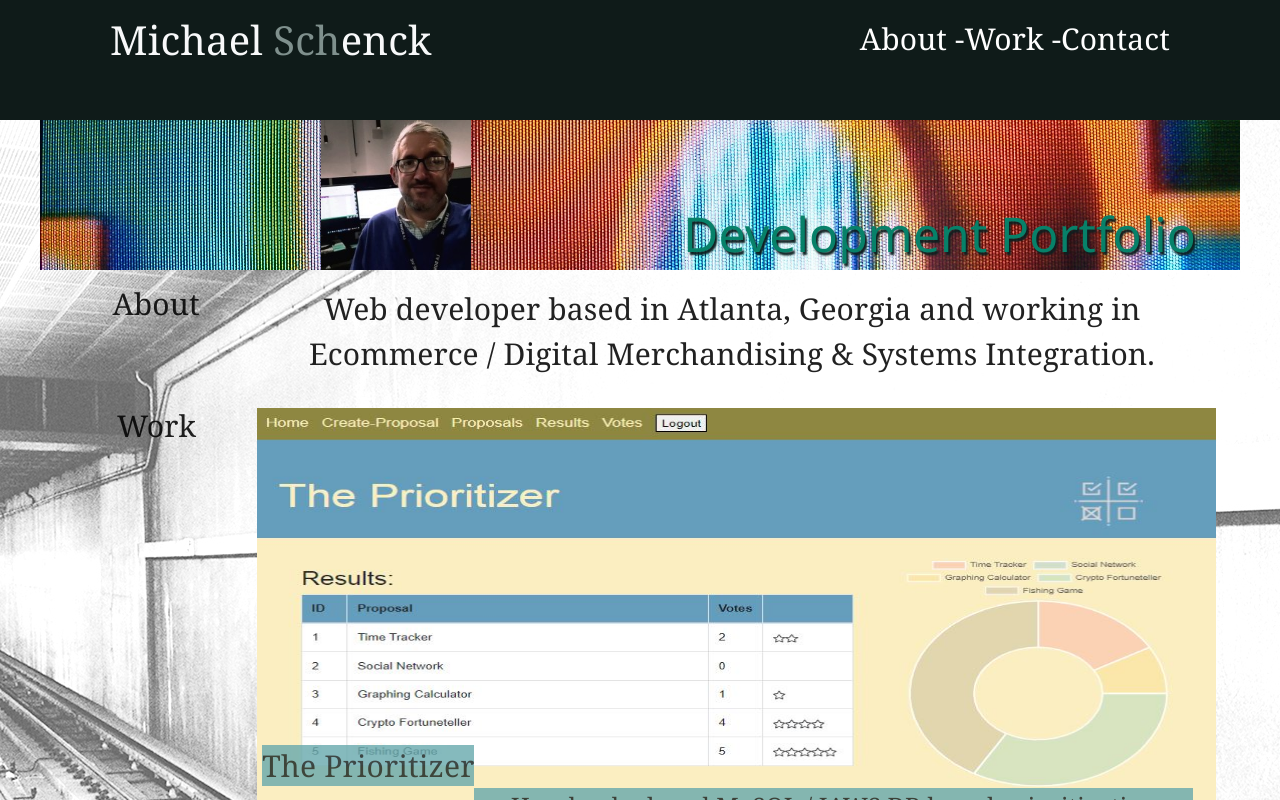
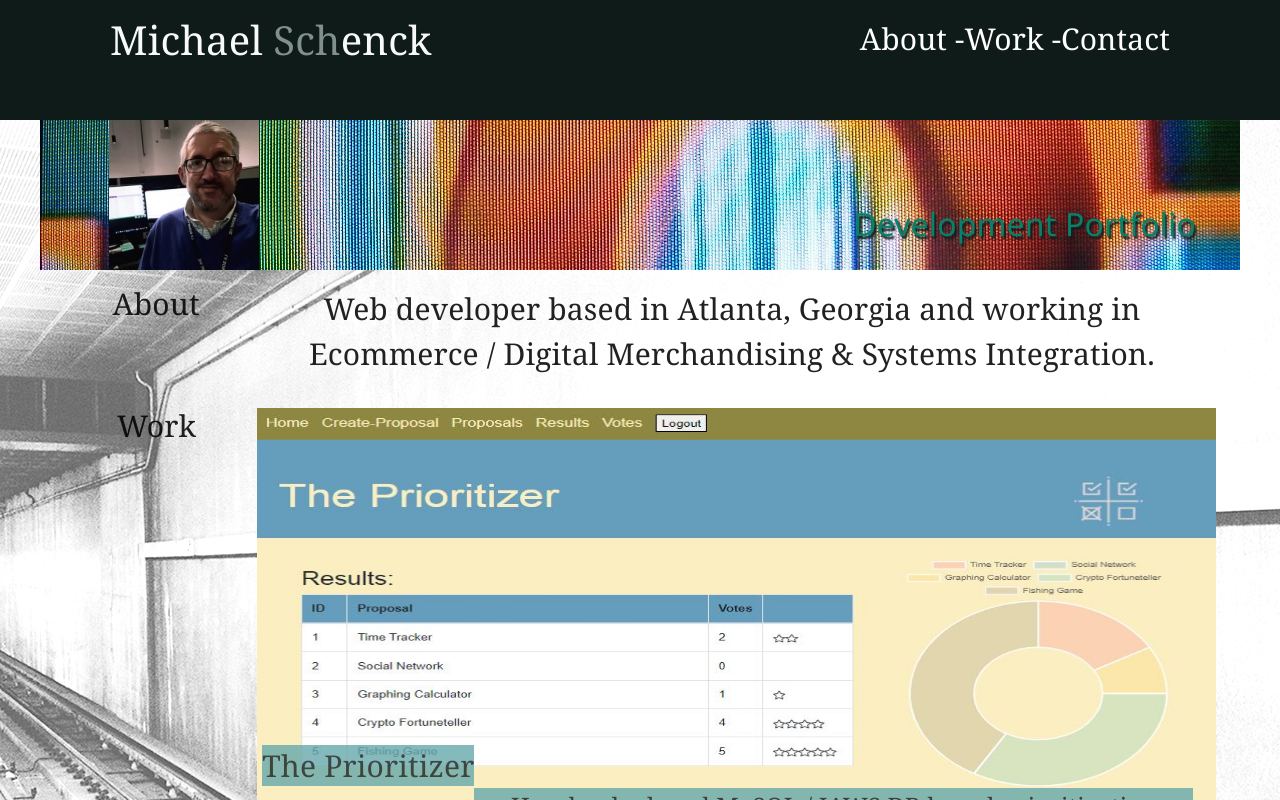
Before and after one commit to mdschenck/Developer-Profile, a React (Create React App) app: page / in a window 1280 px wide. Shown: the top 800 px of the page. Built offline with nearby package versions, Linux system fonts and the light colour scheme; the HTML template or start-up script is replaced by a standard one.

Commit message:
Tweak styling

```diff
--- a/package.json
+++ b/package.json
@@ -1,8 +1,8 @@
 {
-  "name": "mdschenck-developer-profile",
+  "name": "mdschenck-developer-portfolio",
   "version": "0.1.0",
   "private": true,
-  "homepage": "https://mdschenck.github.io/React-Developer-Profile",
+  "homepage": "https://mdschenck.github.io/React-Developer-Portfolio",
   "dependencies": {
     "@testing-library/jest-dom": "^5.16.4",
     "@testing-library/react": "^11.1.0",
--- a/src/App.css
+++ b/src/App.css
@@ -143,7 +143,7 @@ header nav ul li {
   float: right;
   margin-top: 85px;
   margin-right: 20px;
-  font-size: 300%;
+  font-size: 200%;
   color: #078169;
   text-shadow: 2px 3px 2px #0e1f20;
 }
@@ -151,6 +151,8 @@ header nav ul li {
 #headshot {
   height:150px;
   margin-left: 45px;
+  float: left;
+
 }
 /* Main content blocks styling */
 .mainContentDiv {
```
Also changed, not shown: 12 other files (tests, documents, lock files or other folders).
